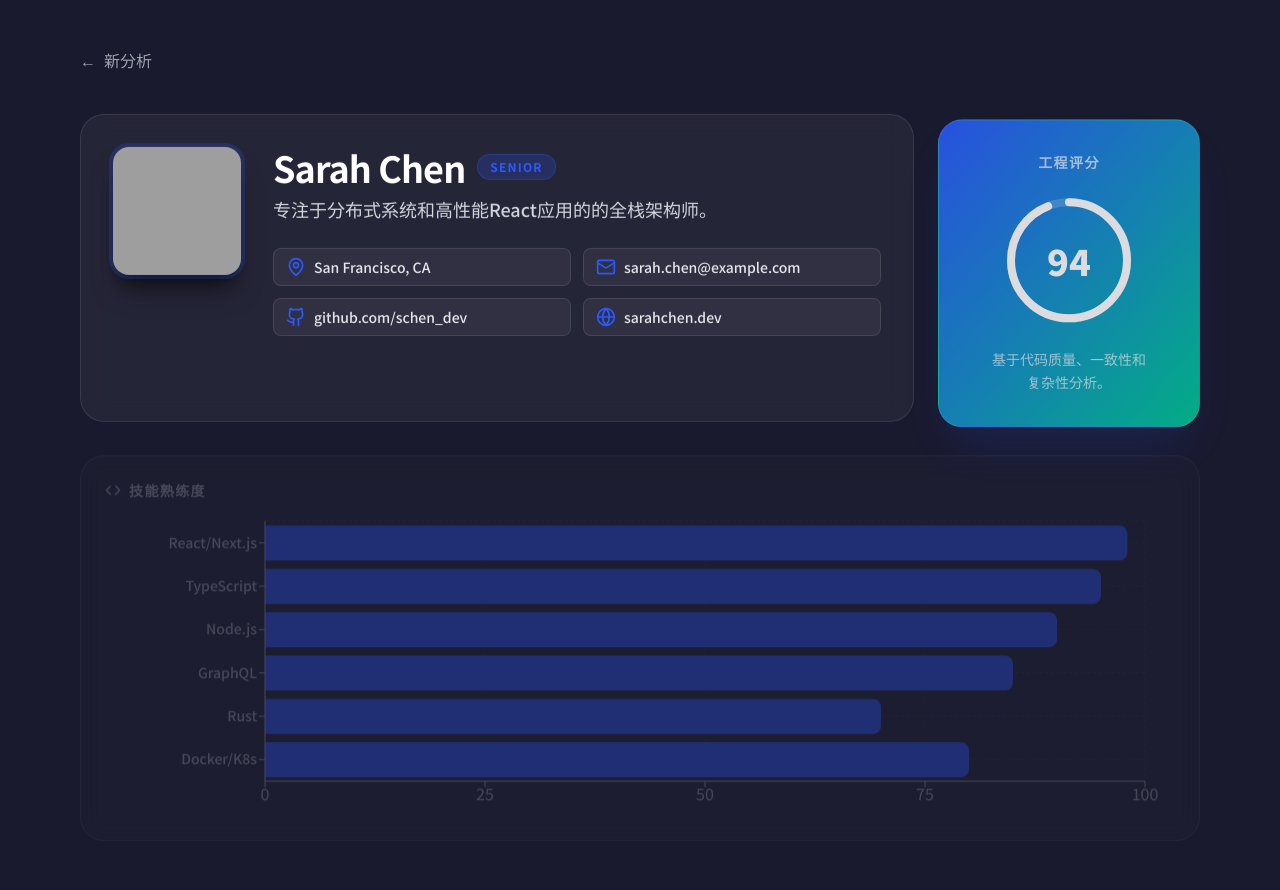
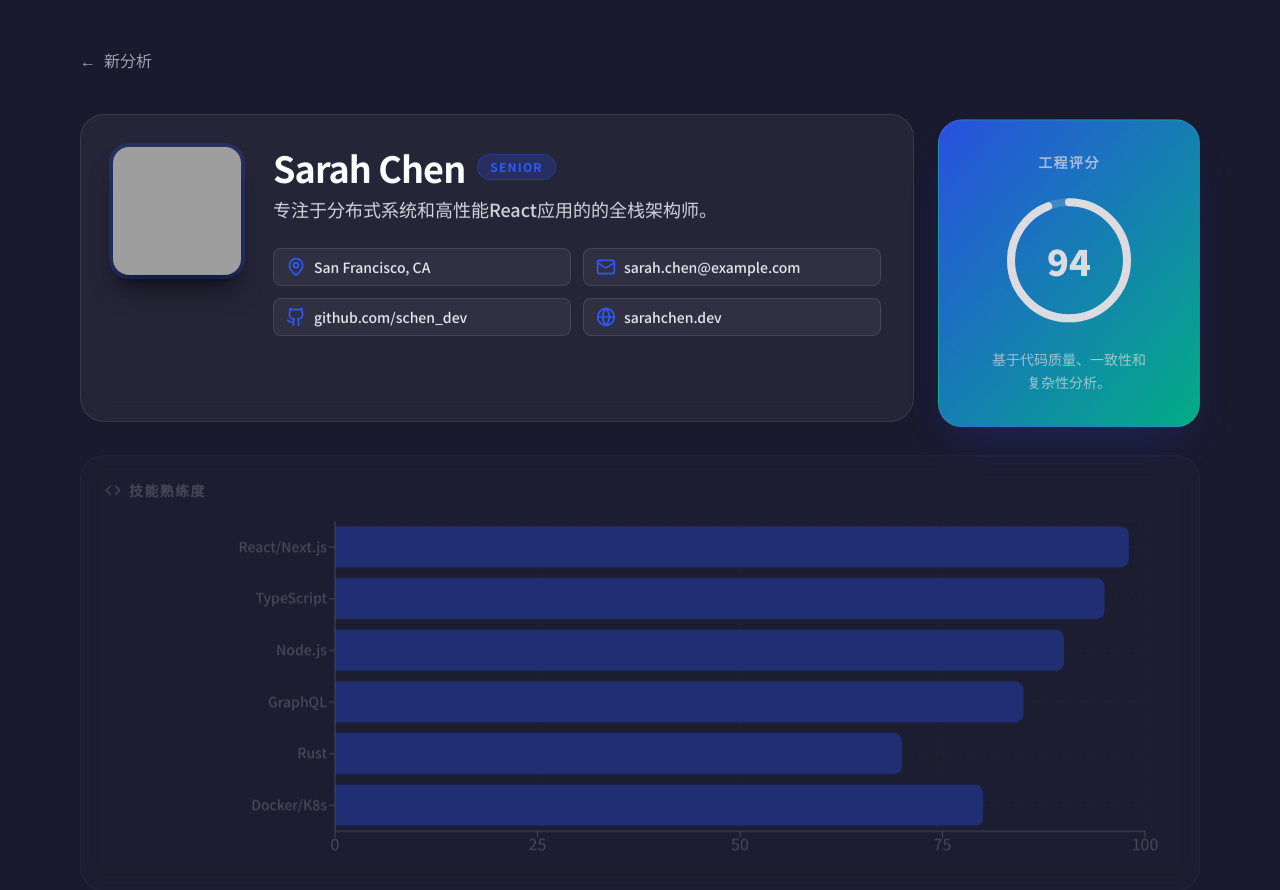
Before and after one commit to xiahaa/demo-hr, a React (Vite) app: page / in a window 1280 px wide. Both pictures are taken after a click on the button "查看实时演示". Shown: the top 890 px of the page. Built offline with nearby package versions, Linux system fonts and the light colour scheme; grey boxes are pictures that could not be loaded.

Commit message:
Fix bar chart rendering with proper dimensions
Co-authored-by: xiahaa <36867143+xiahaa@users.noreply.github.com>

```diff
--- a/components/CandidateCard.tsx
+++ b/components/CandidateCard.tsx
@@ -154,7 +154,7 @@ export const CandidateCard: React.FC<CandidateCardProps> = ({ profile }) => {
       {/* 3. Tech Stack Bar Chart */}
       <motion.div
         variants={itemVariants}
-        className="md:col-span-4 bg-white/5 border border-white/10 rounded-3xl p-6 glass bento-card flex flex-col"
+        className="md:col-span-4 bg-white/5 border border-white/10 rounded-3xl p-6 glass bento-card"
       >
         <div className="flex items-center justify-between mb-4">
            <h3 className="text-sm font-bold text-gray-400 uppercase tracking-widest flex items-center gap-2">
@@ -162,13 +162,13 @@ export const CandidateCard: React.FC<CandidateCardProps> = ({ profile }) => {
              技能熟练度
            </h3>
         </div>
-        <div className="flex-1 min-h-[300px] w-full flex items-center justify-center">
+        <div className="w-full h-[350px] flex items-center justify-center">
           {hasTechStack ? (
-            <ResponsiveContainer width="100%" height="100%">
-              <BarChart data={barData} layout="vertical" margin={{ top: 5, right: 30, left: 100, bottom: 5 }}>
+            <ResponsiveContainer width="100%" height={350}>
+              <BarChart data={barData} layout="vertical" margin={{ top: 5, right: 30, left: 120, bottom: 5 }}>
                 <CartesianGrid strokeDasharray="3 3" stroke="#333" />
                 <XAxis type="number" domain={[0, 100]} stroke="#9ca3af" />
-                <YAxis type="category" dataKey="name" stroke="#9ca3af" tick={{ fill: '#9ca3af', fontSize: 14, fontWeight: 500 }} />
+                <YAxis type="category" dataKey="name" stroke="#9ca3af" tick={{ fill: '#9ca3af', fontSize: 14, fontWeight: 500 }} width={110} />
                 <Tooltip
                   contentStyle={{ backgroundColor: '#1f2937', border: '1px solid #374151', borderRadius: '8px' }}
                   labelStyle={{ color: '#fff' }}
```
